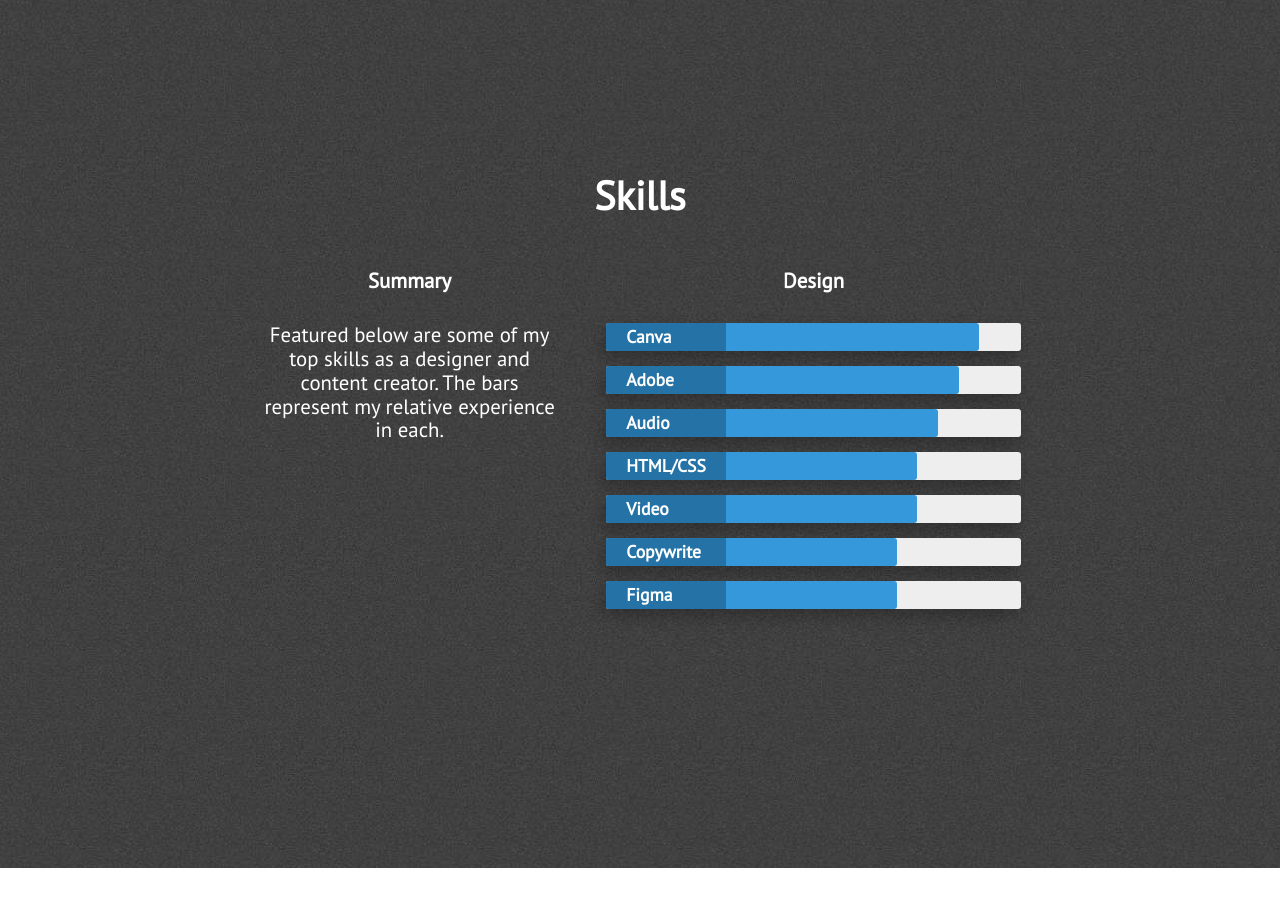
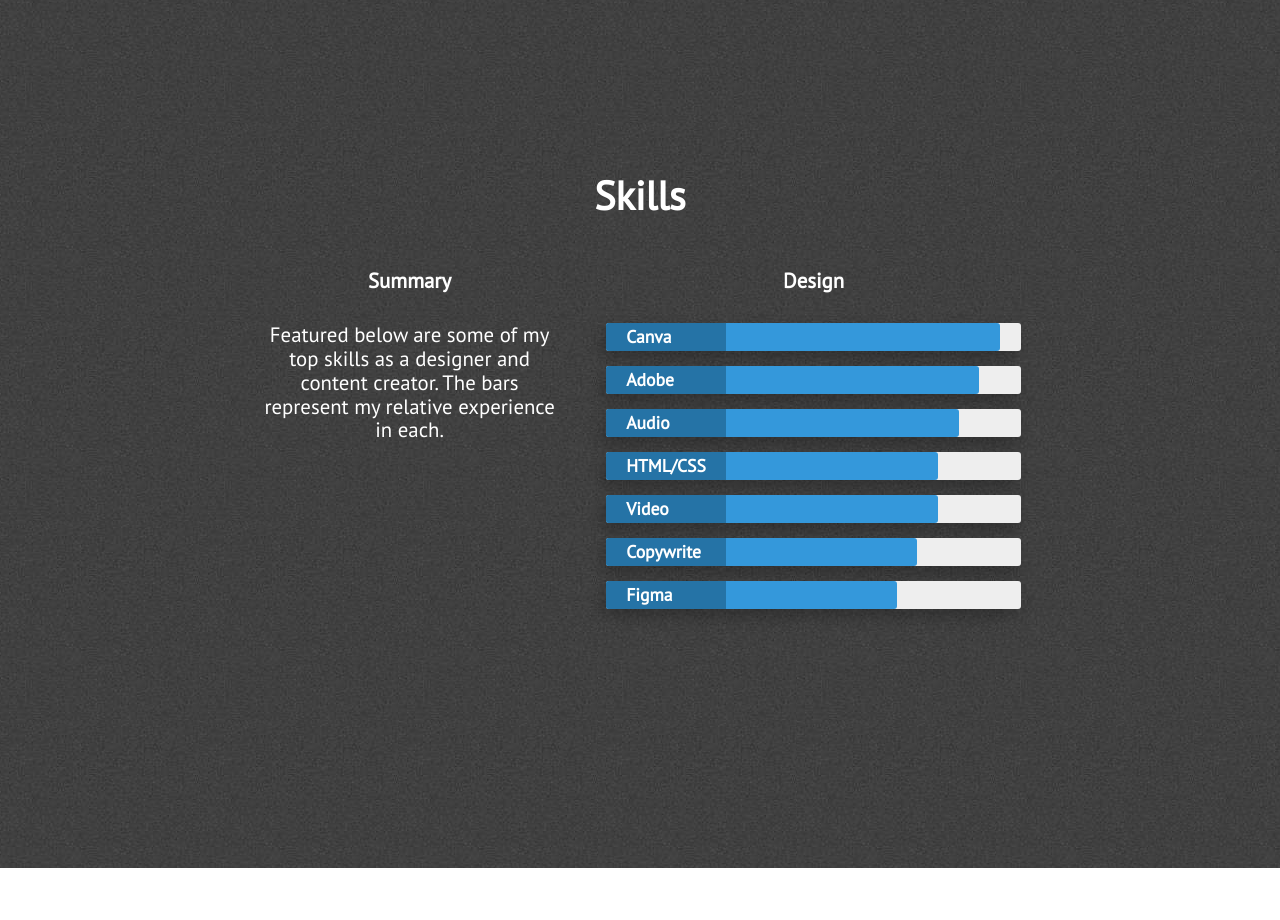
Before and after one commit to kendallnodorft/kendallnodorft.github.io, a Jekyll site: the page built from index.html, in a window 1280 px wide. Shown: the part 2032-2952 px from the top of the page. Built offline with Jekyll 4.4.1, drawn with Linux system fonts in a browser that asks for light colours; nearby versions of some CDN libraries; grey boxes are pictures that could not be loaded.

Commit message:
Update skills.html

```diff
--- a/_includes/skills.html
+++ b/_includes/skills.html
@@ -14,33 +14,33 @@
                 <div class="technical-skills">
                     <h3 class="center-align skills-subsection">Design</h3>
                     <div class="progress-bars">
-                        <div class="skillbar clearfix " data-percent="90%">
+                        <div class="skillbar clearfix " data-percent="95%">
                             <div class="skillbar-title" style="background: #2980b9;"><span>Canva</span></div>
                             <div class="skillbar-bar" style="background: #3498db;"></div>
                         </div> <!-- End Skill Bar -->
 
-                        <div class="skillbar clearfix " data-percent="85%">
+                        <div class="skillbar clearfix " data-percent="90%">
                             <div class="skillbar-title" style="background: #2980b9;"><span>Adobe</span></div>
                             <div class="skillbar-bar" style="background: #3498db;"></div>
                         </div> <!-- End Skill Bar -->
 
-                        <div class="skillbar clearfix " data-percent="80%">
+                        <div class="skillbar clearfix " data-percent="85%">
                             <div class="skillbar-title" style="background: #2980b9;"><span>Audio</span></div>
                             <div class="skillbar-bar" style="background: #3498db"></div>
                         </div> <!-- End Skill Bar -->
 
 
-                        <div class="skillbar clearfix " data-percent="75%">
+                        <div class="skillbar clearfix " data-percent="80%">
                             <div class="skillbar-title" style="background: #2980b9;"><span>HTML/CSS</span></div>
                             <div class="skillbar-bar" style="background: #3498db;"></div>
                         </div> <!-- End Skill Bar -->
 
-                        <div class="skillbar clearfix " data-percent="75%">
+                        <div class="skillbar clearfix " data-percent="80%">
                             <div class="skillbar-title" style="background: #2980b9;"><span>Video</span></div>
                             <div class="skillbar-bar" style="background: #3498db;"></div>
                         </div> <!-- End Skill Bar -->
 
-                        <div class="skillbar clearfix " data-percent="70%">
+                        <div class="skillbar clearfix " data-percent="75%">
                             <div class="skillbar-title" style="background: #2980b9"><span>Copywrite</span></div>
                             <div class="skillbar-bar" style="background: #3498db;"></div>
                         </div> <!-- End Skill Bar -->
```
